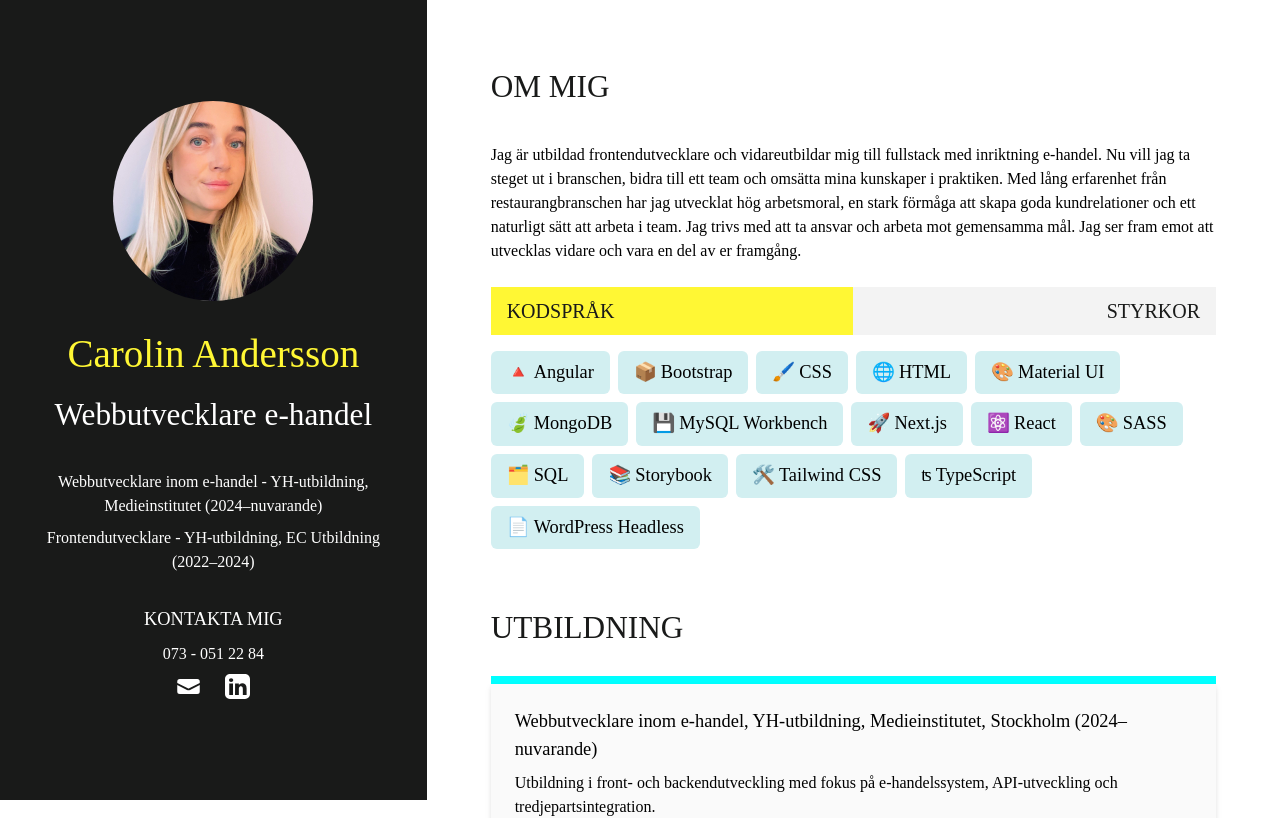
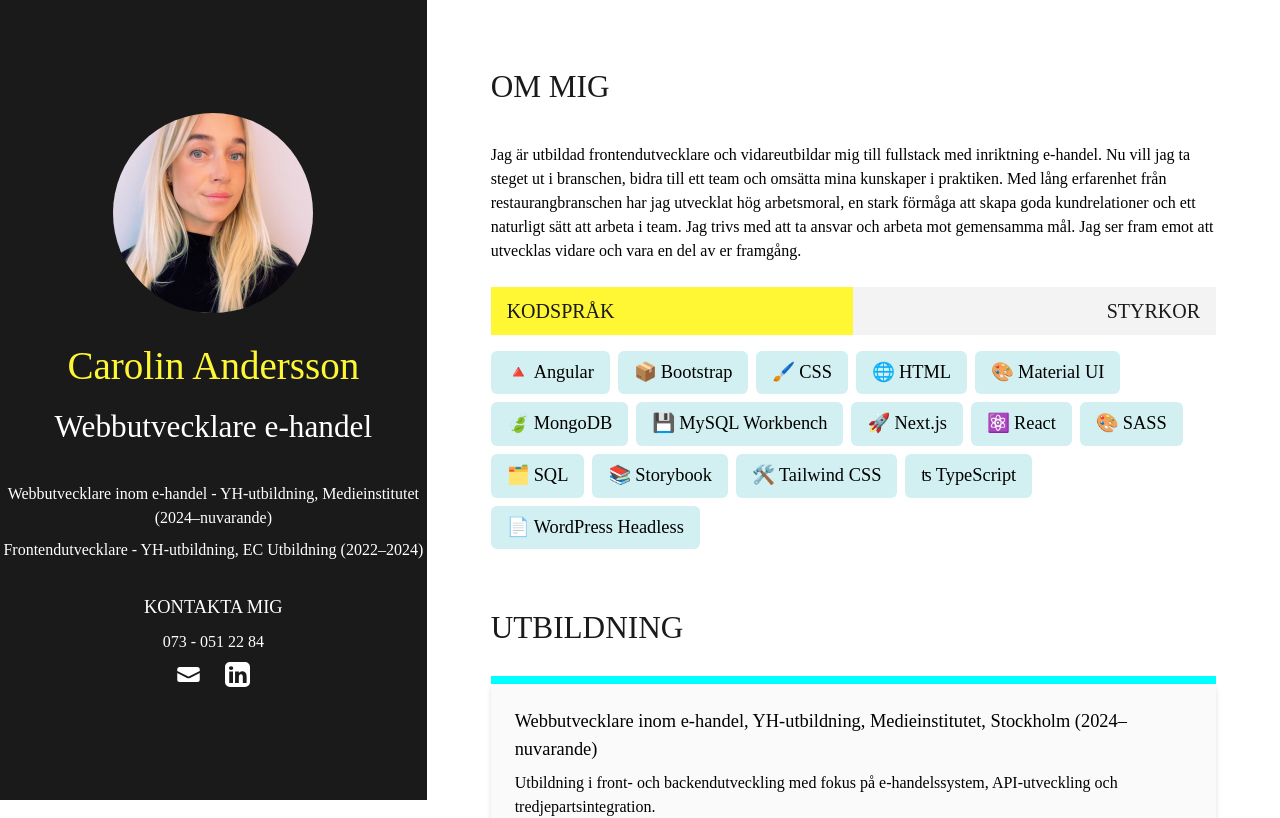
Before and after one commit to carolinmimmie/MyCv, a Next.js app: page / in a window 1280 px wide. Shown: the top 818 px of the page. Built offline with nearby package versions, Linux system fonts and the light colour scheme.

Commit message:
removed pt-10

```diff
--- a/app/component/Sidebar.tsx
+++ b/app/component/Sidebar.tsx
@@ -12,7 +12,7 @@
 
   return (
     <div className="bg-black flex flex-col content-between w-full h-auto sm:h-screen sm:justify-around sm:w-1/3 sm:fixed">
-      <div className="text-white flex flex-col p-10 items-center ">
+      <div className="text-white flex flex-col items-center ">
         <Image
           priority
           width={200}
```
